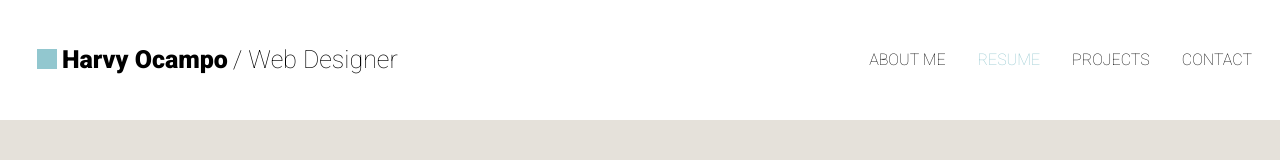
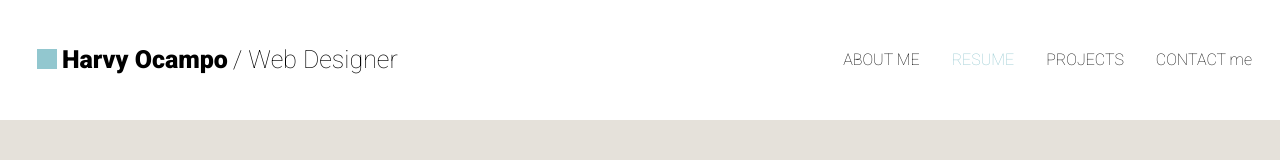
Before and after one commit to HarvyOcampo21/CV, a plain HTML site: page resume.html in a window 1280 px wide. Shown: the top 160 px of the page. Drawn offline with nearby package versions, Linux system fonts and the light colour scheme.

Commit message:
Update resume.html

```diff
--- a/resume.html
+++ b/resume.html
@@ -31,7 +31,7 @@
                           <a class="roboto-thin nav-link" href="#">PROJECTS</a>
                         </li>
                         <li class="roboto-thin nav-item">
-                          <a class="nav-link" href="">CONTACT</a>
+                          <a class="nav-link" href="">CONTACT me</a>
                         </li>
                       </ul>
                 </div>
```
